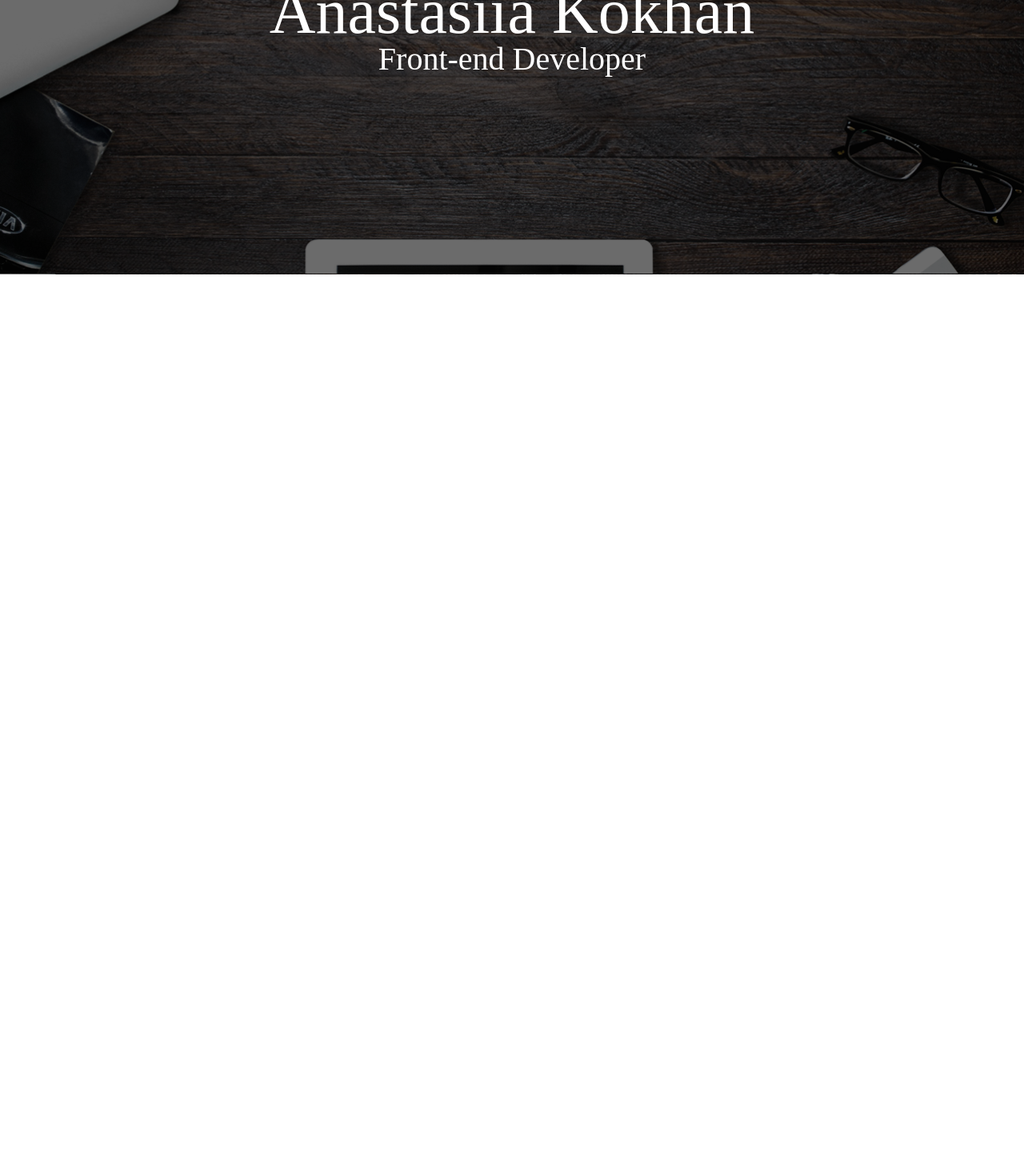
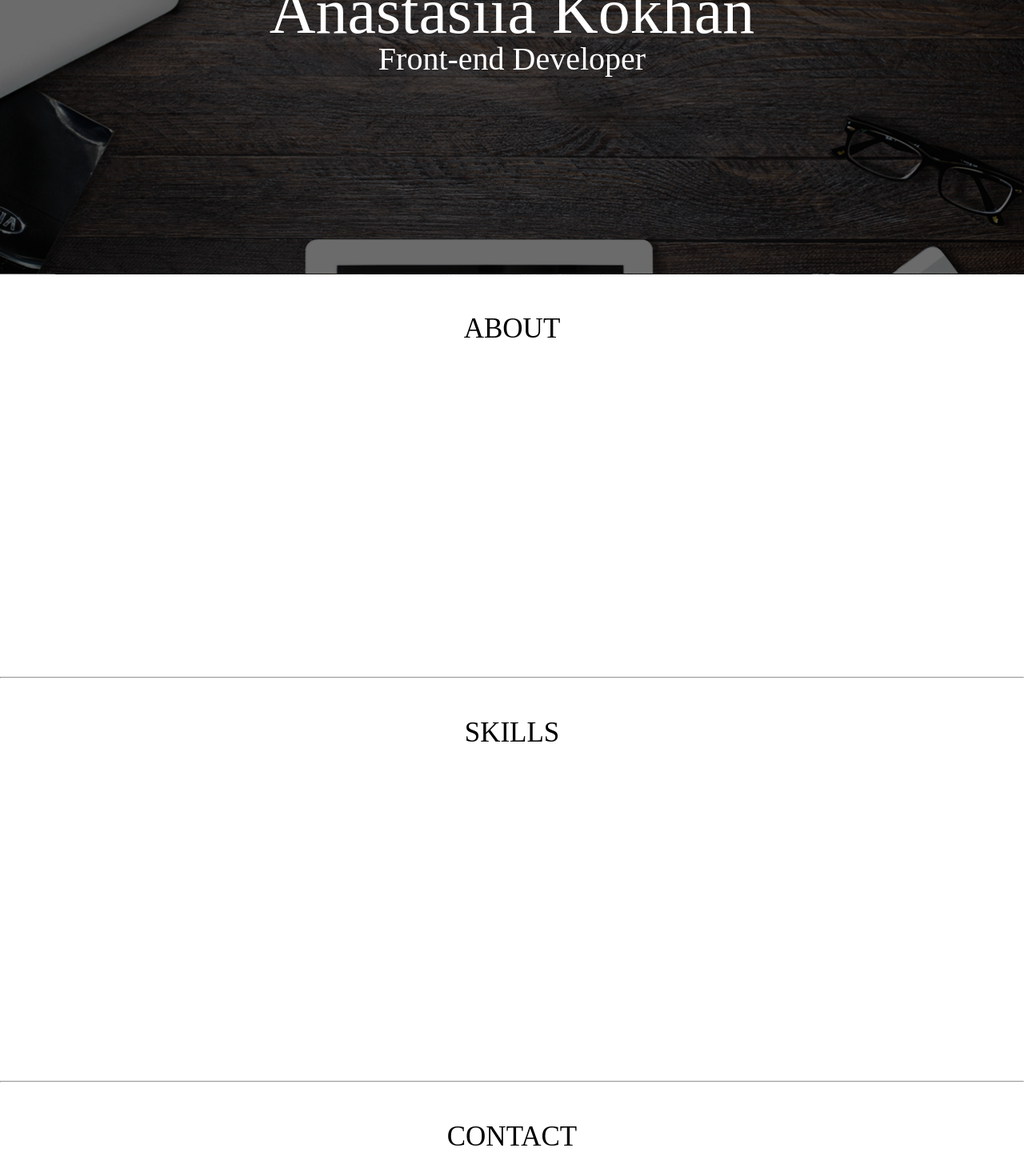
Before and after one commit to AnastasiaKokhan/AnastasiaKokhan.github.io, a React (Create React App) app: page / in a window 1280 px wide. Shown: the part 302-1772 px from the top of the page at 80% size. Before the commit the page ends 800 px from the top, so only its background shows below. Built offline with nearby package versions, Linux system fonts and the light colour scheme.

Commit message:
connect components About, Skills, Contact with Main.js

```diff
--- a/src/App.js
+++ b/src/App.js
@@ -3,12 +3,14 @@ import Header from './header/Header';
 
 import './common/base.css';
 import './common/reset.css';
+import Main from './main/Main';
 
 class App extends Component {
   render() {
     return (
       <div className="App">
         <Header />
+        <Main />
       </div>
     );
   }
--- a/src/common/base.css
+++ b/src/common/base.css
@@ -1,9 +1,7 @@
 * {
 	box-sizing: border-box;
 }
-.continer {
-	width: 1280px;
-}
+
 .header {
 	background-image: url(./bg.png);
 	background-size: 100%;
@@ -14,3 +12,11 @@
 	clear: both;
 	content:"";
 }
+.block {
+    height: 445px;
+}
+.section-name {
+	text-align: center;
+	font-size: 35px;
+	margin-top: 50px;
+}
--- a/src/header/Header.js
+++ b/src/header/Header.js
@@ -6,7 +6,7 @@ import './header.css';
 class Header extends Component {
     render () {
         return (
-            <div className='container'>
+
             <div className='header'>
                 <div className='row'>
 
@@ -17,7 +17,7 @@ class Header extends Component {
                     </div>
                 </div>
             </div>
-            </div>
+
         );
     }
 }
--- /dev/null
+++ b/src/main/Main.js
@@ -0,0 +1,20 @@
+import React, { Component } from 'react';
+import About from './about/About';
+import Skills from './skills/Skills';
+import Contact from './contact/Contact';
+
+class Main extends Component {
+    render () {
+        return (
+            <div className='main'>
+                <About />
+                <hr />
+                <Skills />
+                <hr />
+                <Contact />
+            </div>
+        );
+    }
+}
+
+export default Main;
--- /dev/null
+++ b/src/main/about/About.js
@@ -0,0 +1,17 @@
+import React, { Component } from 'react';
+
+class About extends Component {
+    render () {
+        return (
+            <div className='About'>
+                <div className='block'>
+                    <p className='section-name'>
+                        ABOUT
+                    </p>
+                </div>
+            </div>
+        );
+    }
+}
+
+export default About;
--- /dev/null
+++ b/src/main/contact/Contact.js
@@ -0,0 +1,17 @@
+import React, { Component } from 'react';
+
+class Contact extends Component {
+    render () {
+        return (
+            <div className='main'>
+                <div className='block'>
+                    <p className='section-name'>
+                        CONTACT
+                    </p>
+                </div>
+            </div>
+        );
+    }
+}
+
+export default Contact;
--- /dev/null
+++ b/src/main/skills/Skills.js
@@ -0,0 +1,17 @@
+import React, { Component } from 'react';
+
+class Skills extends Component {
+    render () {
+        return (
+            <div className='main'>
+                <div className='block'>
+                    <p className='section-name'>
+                        SKILLS
+                    </p>
+                </div>
+            </div>
+        );
+    }
+}
+
+export default Skills;
```
Also changed, not shown: src/main/main.css (added).
